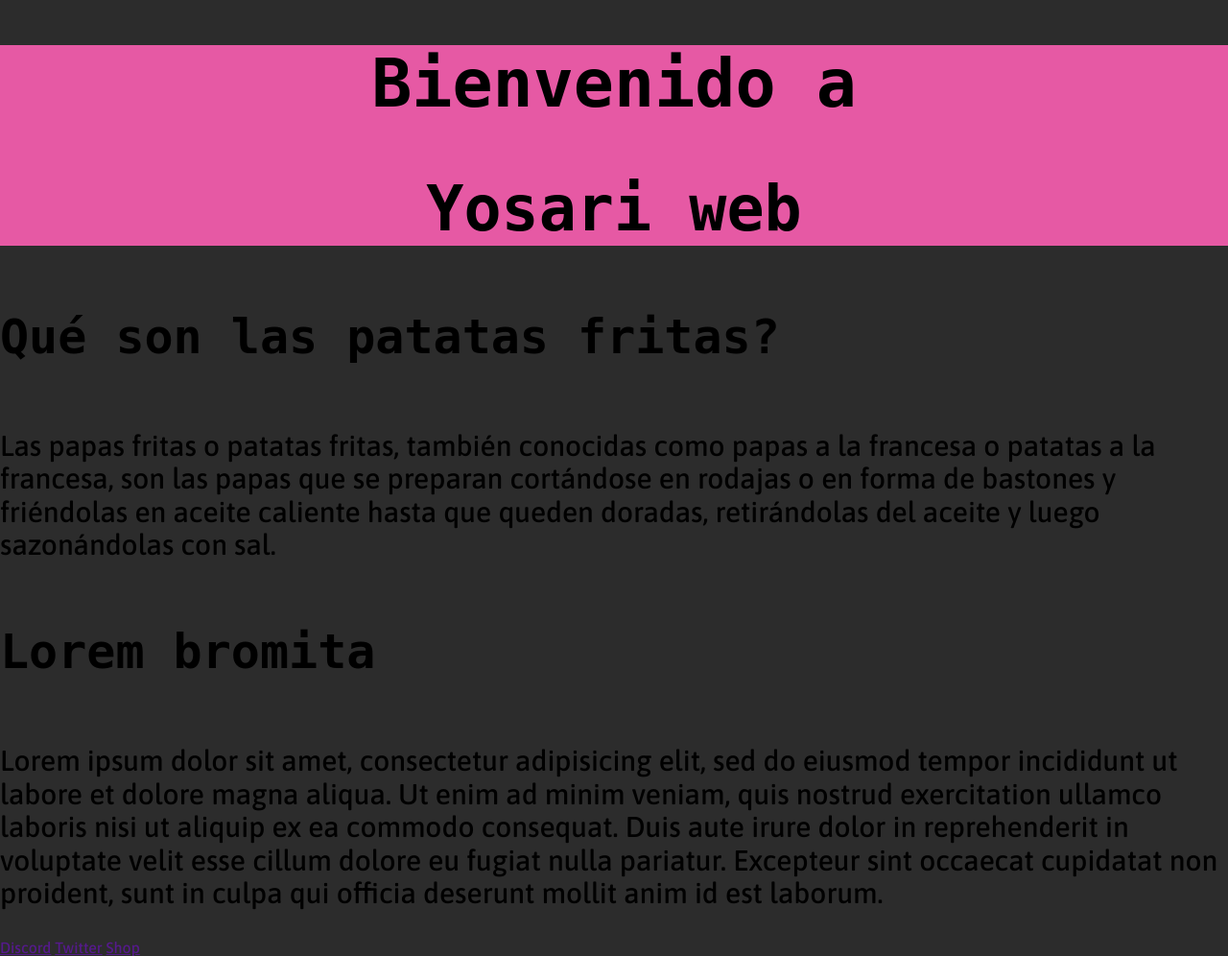
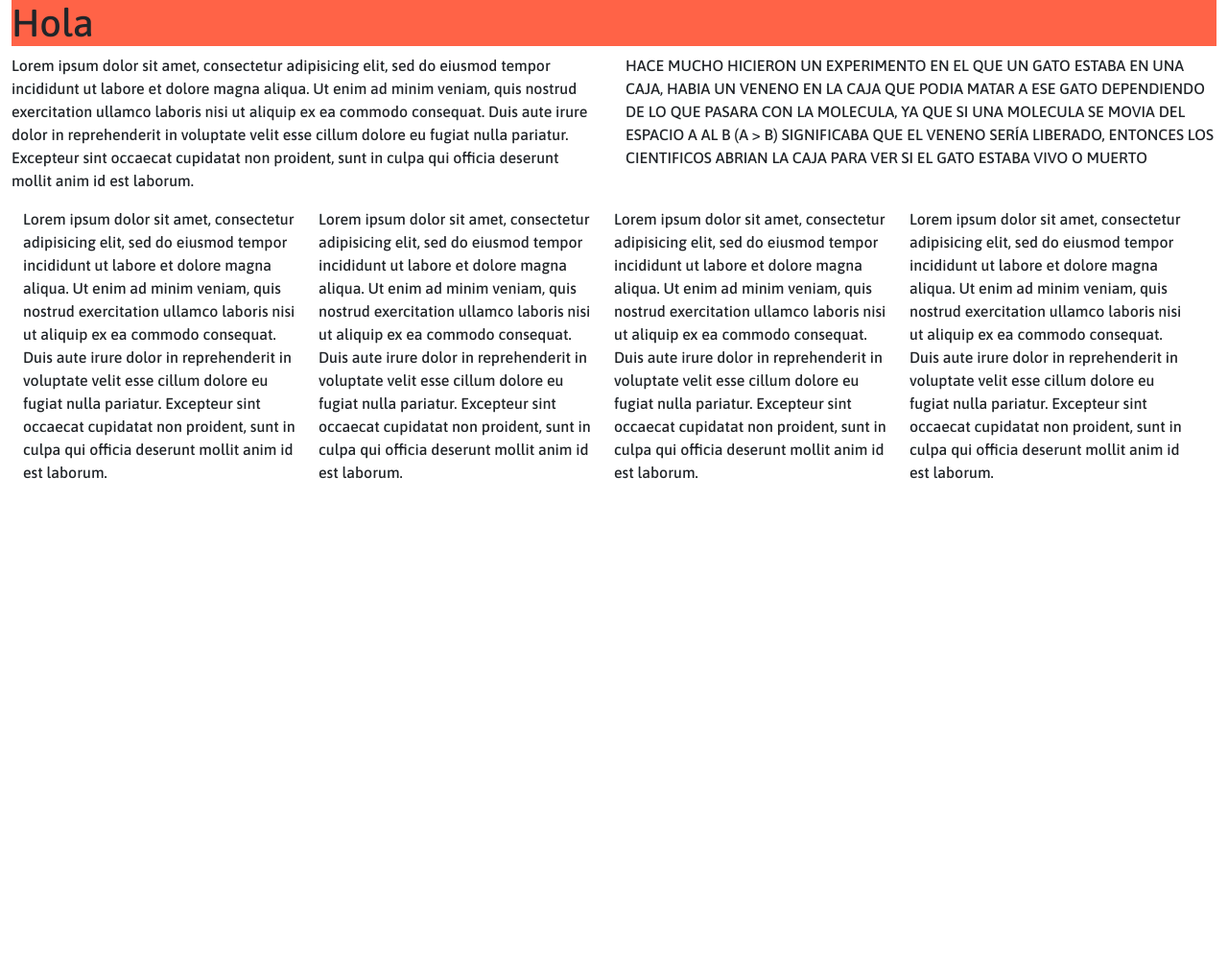
Before and after one commit to Mynzari/Yosarii, a PHP site: page / in a window 1280 px wide. Shown: the whole page at 96% size. After the commit the page ends 499 px from the top, so only its background shows below. Run offline with PHP 8.4, Linux system fonts and the light colour scheme; some libraries are stand-ins or nearby versions; some web fonts are replaced.

Commit message:
Bootstrap
Implementando bootstrap

```diff
--- a/index.html
+++ b/index.html
@@ -1,50 +1,73 @@
 <!DOCTYPE html>
 <html>
 	<head>
-    <!-- Principal tags -->
-    <meta charset="utf-8" />
-    <meta name="viewport" content="width=device-width, initial-scale=1" />
-    <title>Sari Home</title>
-    <!-- Link tags -->
-    <link rel="stylesheet" type="text/css" href="style.css" />
-    <link rel="stylesheet" type="text/css" href="node_modules/normalize/normalize.css" />
-    <link rel="preconnect" href="https://fonts.googleapis.com" />
-    <link rel="preconnect" href="https://fonts.gstatic.com" crossorigin />
-    <link href="https://fonts.googleapis.com/css2?family=IBM+Plex+Mono:wght@500&display=swap" rel="stylesheet" />
+		<meta charset="utf-8">
+		<meta name="viewport" content="width=device-width, initial-scale=1">
+		<title>Sexo</title>
+		<link rel="stylesheet" type="text/css" href="node_modules\bootstrap\dist\css\bootstrap.min.css">
+		<link rel="stylesheet" type="text/css" href="style.css">
 		<link rel="preconnect" href="https://fonts.googleapis.com">
       <link rel="preconnect" href="https://fonts.gstatic.com" crossorigin>
       <link href="https://fonts.googleapis.com/css2?family=Asap:wght@500&display=swap" rel="stylesheet">
-    <!-- Meta tags -->
-    <meta name="keywords" content="yosari, web" />
-    <meta name="description" content="Bienvenido a mi web, espero que te guste!" />
-    <meta name="author" content="Yosari" />
-    <meta name="robots" content="noindex" />
 	</head>
 	<body>
-    <div class="div-076">
-      <h1 class="h1-076">Bienvenido a</h1>
-      <h2 class="h2-076">Yosari web</h2>
+		<div class="container-fluid">
+			<h1>Hola</h1>
 		</div>
-    <div class="div-376">
-      <h4 class="h4-376">Qué son las patatas fritas?</h4>
-      <p class="text-376">
-        Las papas fritas o patatas fritas, también conocidas como papas a la francesa o patatas a la francesa, son las papas que se preparan cortándose en rodajas o en forma de bastones y friéndolas en aceite caliente hasta que queden
-        doradas, retirándolas del aceite y luego sazonándolas con sal.
+		<div class="container-fluid">
+			<section class="main row">
+			<article class="col-xs-12 col-sm-12 col-md-8 col-lg-6">
+				<p>
+					Lorem ipsum dolor sit amet, consectetur adipisicing elit, sed do eiusmod
+					tempor incididunt ut labore et dolore magna aliqua. Ut enim ad minim veniam,
+					quis nostrud exercitation ullamco laboris nisi ut aliquip ex ea commodo
+					consequat. Duis aute irure dolor in reprehenderit in voluptate velit esse
+					cillum dolore eu fugiat nulla pariatur. Excepteur sint occaecat cupidatat non
+					proident, sunt in culpa qui officia deserunt mollit anim id est laborum.
 				</p>
+			</article>
+			<aside class="col-xs-12 col-sm-12 col-md-4 col-lg-6">
+				<p>
+					HACE MUCHO HICIERON UN EXPERIMENTO EN EL QUE UN GATO ESTABA EN UNA CAJA, HABIA UN VENENO EN LA CAJA QUE PODIA MATAR A ESE GATO DEPENDIENDO DE LO QUE PASARA CON LA MOLECULA, YA QUE SI UNA MOLECULA SE MOVIA DEL ESPACIO A AL B (A > B) SIGNIFICABA QUE EL VENENO SERÍA LIBERADO, ENTONCES LOS CIENTIFICOS ABRIAN LA CAJA PARA VER SI EL GATO ESTABA VIVO O MUERTO
+				</p>
+			</aside>
+		</section>
 		</div>
-    <div class="div-576">
-      <h4 class="h4-576">Lorem bromita</h4>
-      <p class="text-576">
-        Lorem ipsum dolor sit amet, consectetur adipisicing elit, sed do eiusmod tempor incididunt ut labore et dolore magna aliqua. Ut enim ad minim veniam, quis nostrud exercitation ullamco laboris nisi ut aliquip ex ea commodo consequat.
-        Duis aute irure dolor in reprehenderit in voluptate velit esse cillum dolore eu fugiat nulla pariatur. Excepteur sint occaecat cupidatat non proident, sunt in culpa qui officia deserunt mollit anim id est laborum.
-      </p>
+		<div class="container-fluid row">
+			<div class="col-md-3">
+				Lorem ipsum dolor sit amet, consectetur adipisicing elit, sed do eiusmod
+				tempor incididunt ut labore et dolore magna aliqua. Ut enim ad minim veniam,
+				quis nostrud exercitation ullamco laboris nisi ut aliquip ex ea commodo
+				consequat. Duis aute irure dolor in reprehenderit in voluptate velit esse
+				cillum dolore eu fugiat nulla pariatur. Excepteur sint occaecat cupidatat non
+				proident, sunt in culpa qui officia deserunt mollit anim id est laborum.
 			</div>
-    <div class="div-776">
-      <footer>
-        <a href="">Discord</a>
-        <a href="">Twitter</a>
-        <a href="">Shop</a>
-      </footer>
+			<div class="col-md-3">
+				Lorem ipsum dolor sit amet, consectetur adipisicing elit, sed do eiusmod
+				tempor incididunt ut labore et dolore magna aliqua. Ut enim ad minim veniam,
+				quis nostrud exercitation ullamco laboris nisi ut aliquip ex ea commodo
+				consequat. Duis aute irure dolor in reprehenderit in voluptate velit esse
+				cillum dolore eu fugiat nulla pariatur. Excepteur sint occaecat cupidatat non
+				proident, sunt in culpa qui officia deserunt mollit anim id est laborum.
 			</div>
+			<div class="col-md-3">
+				Lorem ipsum dolor sit amet, consectetur adipisicing elit, sed do eiusmod
+				tempor incididunt ut labore et dolore magna aliqua. Ut enim ad minim veniam,
+				quis nostrud exercitation ullamco laboris nisi ut aliquip ex ea commodo
+				consequat. Duis aute irure dolor in reprehenderit in voluptate velit esse
+				cillum dolore eu fugiat nulla pariatur. Excepteur sint occaecat cupidatat non
+				proident, sunt in culpa qui officia deserunt mollit anim id est laborum.
+			</div>
+			<div class="col-md-3">
+				Lorem ipsum dolor sit amet, consectetur adipisicing elit, sed do eiusmod
+				tempor incididunt ut labore et dolore magna aliqua. Ut enim ad minim veniam,
+				quis nostrud exercitation ullamco laboris nisi ut aliquip ex ea commodo
+				consequat. Duis aute irure dolor in reprehenderit in voluptate velit esse
+				cillum dolore eu fugiat nulla pariatur. Excepteur sint occaecat cupidatat non
+				proident, sunt in culpa qui officia deserunt mollit anim id est laborum.
+			</div>
+		</div>
+		<script src="node_modules\jquery\dist\jquery.js" type="text/javascript"></script>
+		<script src="node_modules\bootstrap\dist\js\bootstrap.min.js" type="text/javascript"></script>
 	</body>
 </html>
--- a/package.json
+++ b/package.json
@@ -17,6 +17,8 @@
   },
   "homepage": "https://github.com/Mynzari/Yosarii#readme",
   "dependencies": {
+    "bootstrap": "^5.1.3",
+    "jquery": "^3.6.0",
     "normalize.css": "^8.0.1"
   }
 }
--- a/style.css
+++ b/style.css
@@ -1,51 +1,7 @@
-@font-face {
-	font-family: 'hanb';
-	src: url('resources/fonts/Hanson-Bold.ttf');
-	font-weight: normal;
+body {
+	font-family: Asap;
 }
 
-body {
-	background-color: #2c2c2c;
-	font-family: Asap, 'IBM Plex Mono', monospace;
+h1 {
+	background-color: tomato;
 }
-
-.div-076 {
-	text-align: center;
-	background-color: #e659a4;
-}
-
-.h1-076 {
-	font-family: hanb, monospace;
-	font-size: 70px;
-}
-
-.h2-076 {
-	font-family: hanb, monospace;
-	font-size: 65px;
-}
-
-.div-376 {
-	text-align: left;
-}
-
-.h4-376 {
-	font-family: hanb, monospace;
-	font-size: 50px;
-}
-
-.text-376 {
-	font-size: 30px;
-}
-
-.div-576 {
-	text-align: left;
-}
-
-.h4-576 {
-	font-family: hanb, monospace;
-	font-size: 50px;
-}
-
-.text-576 {
-	font-size: 30px;
-}
```
Also changed, not shown: resources/hola.txt (deleted, +0 -8 lines), package-lock.json, resources/images/memes/food.jpg (deleted), resources/images/saso.jpg (deleted). Lines whose indentation alone changed are shown as unchanged.
